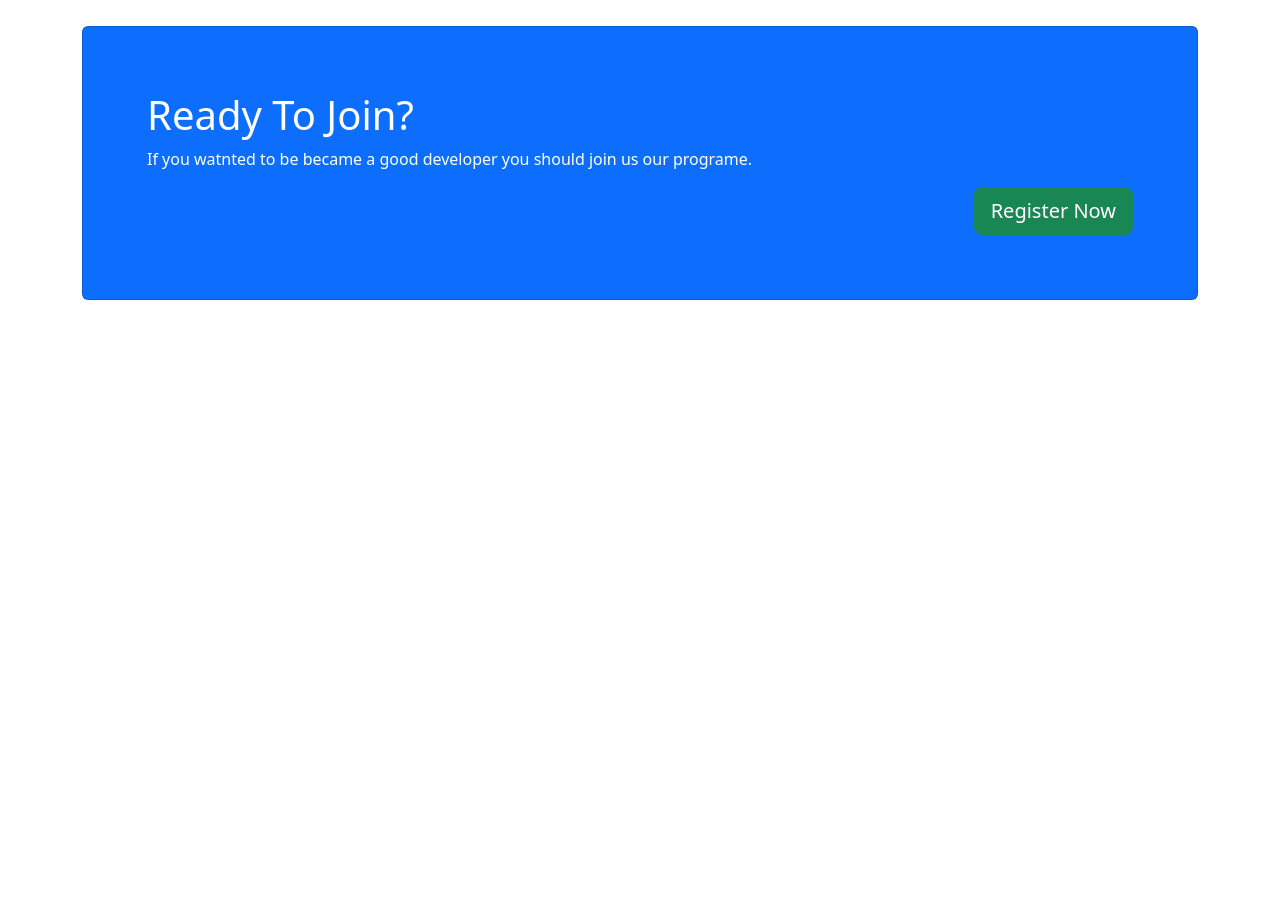
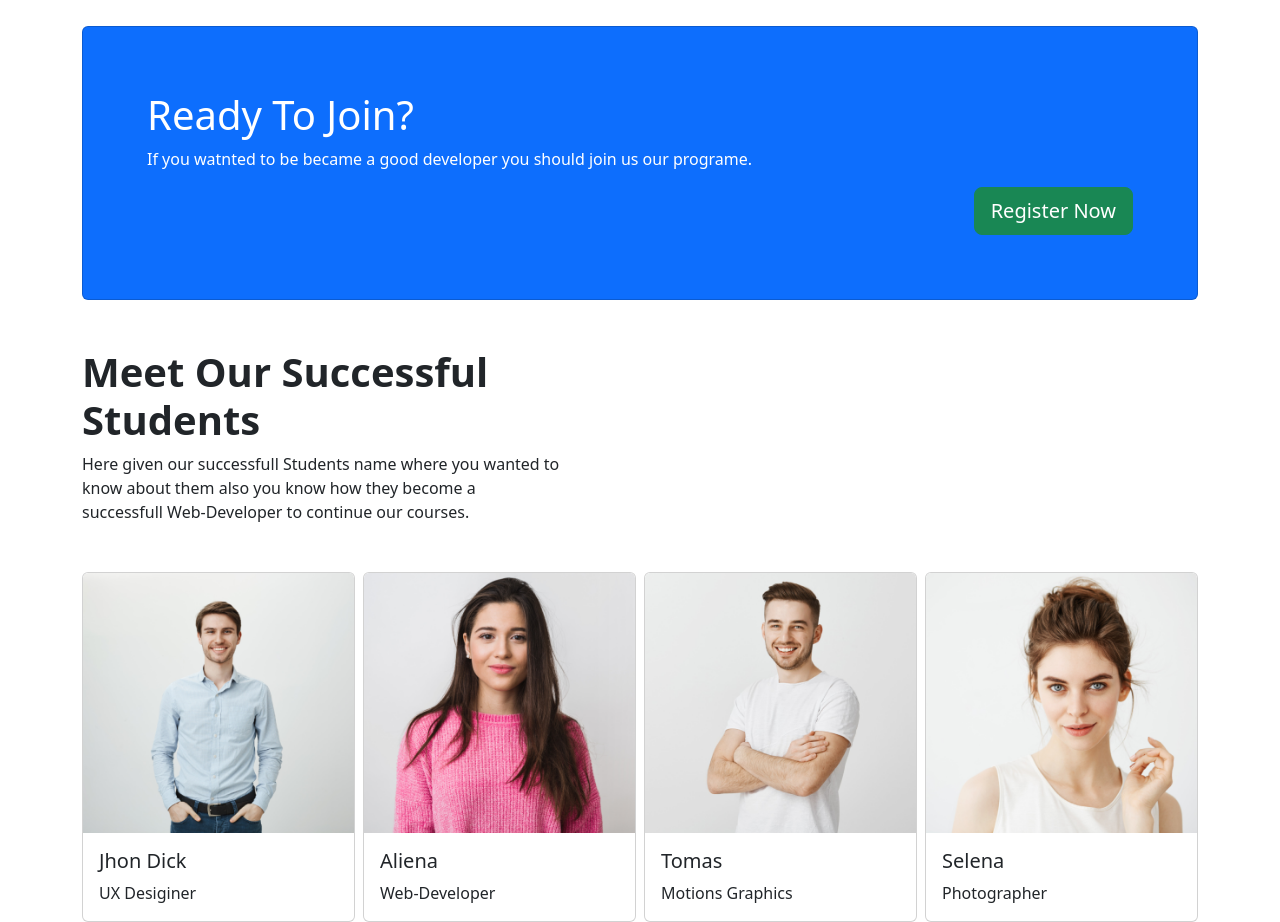
Before and after one commit to Kawser120/Assignment-3, a plain HTML site: page index.html in a window 1280 px wide. Shown: the part 2588-3510 px from the top of the page. Before the commit the page ends 2888 px from the top, so only its background shows below. Drawn offline with nearby package versions, Linux system fonts and the light colour scheme.

Commit message:
Successfull-Student

```diff
--- a/index.html
+++ b/index.html
@@ -286,6 +286,55 @@
             </div>
 
         </section>
+        <section class="container mt-5">
+            <div>
+                <h1 class="text-lg fw-bold">Meet Our Successful <br> Students</h1>
+                <p>Here given our successfull Students name where you wanted to <br> know about them also you know how
+                    they
+                    become a <br> successfull Web-Developer to continue our courses.</p>
+            </div>
+        </section>
+        <section class="container mt-5 ">
+            <div class="row row-cols-1 row-cols-md-4 g-2">
+                <div class="col">
+                    <div class="card">
+                        <img src="images/student/student-1.png" class="card-img-top" alt="...">
+                        <div class="card-body">
+                            <h5 class="card-title">Jhon Dick</h5>
+                            <p class="card-text">UX Desiginer</p>
+                        </div>
+                    </div>
+                </div>
+                <div class="col">
+                    <div class="card">
+                        <img src="images/student/student-2.png" class="card-img-top" alt="...">
+                        <div class="card-body">
+                            <h5 class="card-title">Aliena</h5>
+                            <p class="card-text">Web-Developer</p>
+                        </div>
+                    </div>
+                </div>
+                <div class="col">
+                    <div class="card">
+                        <img src="images/student/student-3.png" class="card-img-top" alt="...">
+                        <div class="card-body">
+                            <h5 class="card-title">Tomas</h5>
+                            <p class="card-text">Motions Graphics</p>
+                        </div>
+                    </div>
+                </div>
+
+                <div class="col">
+                    <div class="card">
+                        <img src="images/student/student-4.png" class="card-img-top" alt="...">
+                        <div class="card-body">
+                            <h5 class="card-title">Selena</h5>
+                            <p class="card-text">Photographer</p>
+                        </div>
+                    </div>
+                </div>
+            </div>
+        </section>
     </main>
     <script src=" https://cdn.jsdelivr.net/npm/bootstrap@5.2.0/dist/js/bootstrap.bundle.min.js">
     </script>
```
